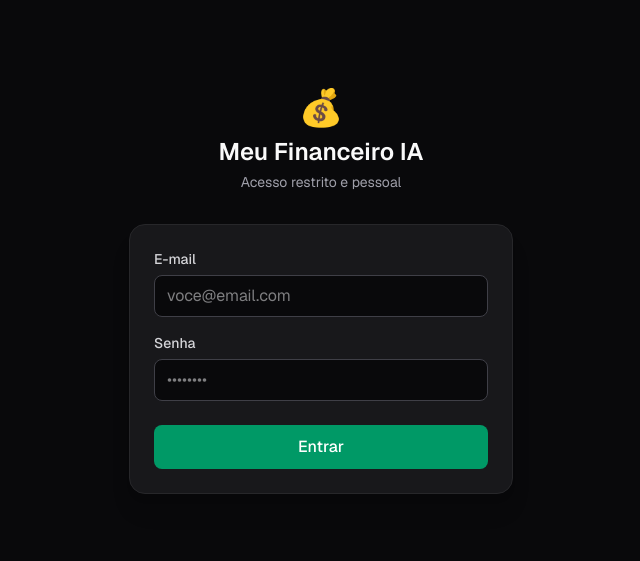
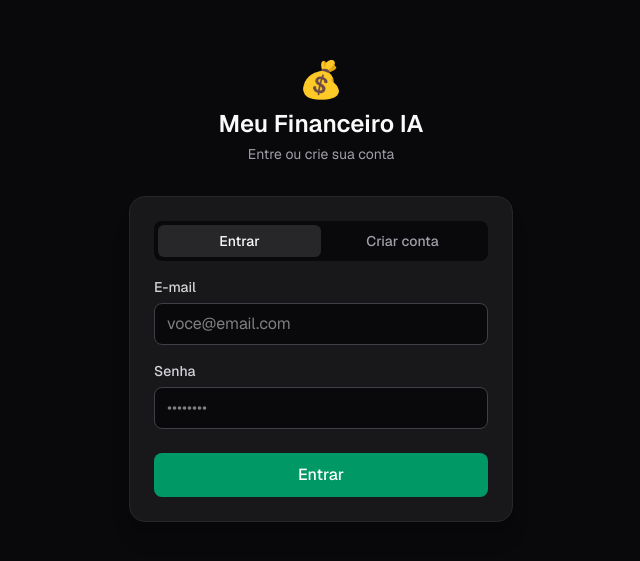
Before and after one commit to diegovirginio55-pixel/Meu-Financeiro-IA, a Next.js app: page /login in a window 1280 px wide. Shown: the part 109-670 px from the top of the page, without its empty margins (319-959 px from the left). Built offline with nearby package versions, Linux system fonts and the light colour scheme.

Commit message:
Adiciona criacao de conta na tela de login
Co-authored-by: Cursor <cursoragent@cursor.com>

```diff
--- a/app/login/page.tsx
+++ b/app/login/page.tsx
@@ -10,7 +10,7 @@ export default function LoginPage() {
             Meu Financeiro IA
           </h1>
           <p className="mt-1 text-sm text-zinc-400">
-            Acesso restrito e pessoal
+            Entre ou crie sua conta
           </p>
         </div>
         <LoginForm />
--- a/components/auth/LoginForm.tsx
+++ b/components/auth/LoginForm.tsx
@@ -4,40 +4,124 @@ import { useState } from "react";
 import { useRouter } from "next/navigation";
 import { createClient } from "@/lib/supabase/client";
 
+type Mode = "login" | "signup";
+
+function signupErrorMessage(message: string) {
+  const lower = message.toLowerCase();
+  if (lower.includes("already registered") || lower.includes("already been registered")) {
+    return "Este e-mail já tem uma conta. Entre com a senha.";
+  }
+  if (lower.includes("password")) {
+    return "A senha precisa ter pelo menos 6 caracteres.";
+  }
+  if (lower.includes("email")) {
+    return "E-mail inválido.";
+  }
+  return "Não foi possível criar a conta. Tente novamente.";
+}
+
 export default function LoginForm() {
   const router = useRouter();
+  const [mode, setMode] = useState<Mode>("login");
   const [email, setEmail] = useState("");
   const [password, setPassword] = useState("");
+  const [confirmPassword, setConfirmPassword] = useState("");
   const [error, setError] = useState<string | null>(null);
+  const [info, setInfo] = useState<string | null>(null);
   const [loading, setLoading] = useState(false);
+
+  function switchMode(next: Mode) {
+    setMode(next);
+    setError(null);
+    setInfo(null);
+    setConfirmPassword("");
+  }
 
   async function handleSubmit(e: React.FormEvent) {
     e.preventDefault();
     setError(null);
+    setInfo(null);
+
+    if (mode === "signup" && password !== confirmPassword) {
+      setError("As senhas não coincidem.");
+      return;
+    }
+
+    if (mode === "signup" && password.length < 6) {
+      setError("A senha precisa ter pelo menos 6 caracteres.");
+      return;
+    }
+
     setLoading(true);
+    const supabase = createClient();
 
-    const supabase = createClient();
-    const { error: signInError } = await supabase.auth.signInWithPassword({
+    if (mode === "login") {
+      const { error: signInError } = await supabase.auth.signInWithPassword({
+        email,
+        password,
+      });
+
+      setLoading(false);
+
+      if (signInError) {
+        setError("E-mail ou senha inválidos.");
+        return;
+      }
+
+      router.push("/dashboard");
+      router.refresh();
+      return;
+    }
+
+    const { data, error: signUpError } = await supabase.auth.signUp({
       email,
       password,
     });
 
     setLoading(false);
 
-    if (signInError) {
-      setError("E-mail ou senha inválidos.");
+    if (signUpError) {
+      setError(signupErrorMessage(signUpError.message));
       return;
     }
 
-    router.push("/dashboard");
-    router.refresh();
+    if (data.session) {
+      router.push("/dashboard");
+      router.refresh();
+      return;
+    }
+
+    setInfo("Conta criada. Se o e-mail de confirmação estiver ativo, abra o link enviado para entrar.");
   }
+
+  const isSignup = mode === "signup";
 
   return (
     <form
       onSubmit={handleSubmit}
       className="flex flex-col gap-4 rounded-2xl border border-zinc-800 bg-zinc-900 p-6 shadow-xl"
     >
+      <div className="flex rounded-lg bg-zinc-950 p-1">
+        <button
+          type="button"
+          onClick={() => switchMode("login")}
+          className={`flex-1 rounded-md px-3 py-1.5 text-sm font-medium transition-colors ${
+            !isSignup ? "bg-zinc-800 text-zinc-50" : "text-zinc-400 hover:text-zinc-200"
+          }`}
+        >
+          Entrar
+        </button>
+        <button
+          type="button"
+          onClick={() => switchMode("signup")}
+          className={`flex-1 rounded-md px-3 py-1.5 text-sm font-medium transition-colors ${
+            isSignup ? "bg-zinc-800 text-zinc-50" : "text-zinc-400 hover:text-zinc-200"
+          }`}
+        >
+          Criar conta
+        </button>
+      </div>
+
       <div className="flex flex-col gap-1.5">
         <label htmlFor="email" className="text-sm font-medium text-zinc-300">
           E-mail
@@ -46,6 +130,7 @@ export default function LoginForm() {
           id="email"
           type="email"
           required
+          autoComplete="email"
           value={email}
           onChange={(e) => setEmail(e.target.value)}
           className="rounded-lg border border-zinc-700 bg-zinc-950 px-3 py-2 text-zinc-100 outline-none focus:border-emerald-500"
@@ -53,31 +138,55 @@ export default function LoginForm() {
         />
       </div>
       <div className="flex flex-col gap-1.5">
-        <label
-          htmlFor="password"
-          className="text-sm font-medium text-zinc-300"
-        >
+        <label htmlFor="password" className="text-sm font-medium text-zinc-300">
           Senha
         </label>
         <input
           id="password"
           type="password"
           required
+          minLength={isSignup ? 6 : undefined}
+          autoComplete={isSignup ? "new-password" : "current-password"}
           value={password}
           onChange={(e) => setPassword(e.target.value)}
           className="rounded-lg border border-zinc-700 bg-zinc-950 px-3 py-2 text-zinc-100 outline-none focus:border-emerald-500"
           placeholder="••••••••"
         />
       </div>
+      {isSignup && (
+        <div className="flex flex-col gap-1.5">
+          <label htmlFor="confirm-password" className="text-sm font-medium text-zinc-300">
+            Confirmar senha
+          </label>
+          <input
+            id="confirm-password"
+            type="password"
+            required
+            minLength={6}
+            autoComplete="new-password"
+            value={confirmPassword}
+            onChange={(e) => setConfirmPassword(e.target.value)}
+            className="rounded-lg border border-zinc-700 bg-zinc-950 px-3 py-2 text-zinc-100 outline-none focus:border-emerald-500"
+            placeholder="••••••••"
+          />
+        </div>
+      )}
 
       {error && <p className="text-sm text-red-400">{error}</p>}
+      {info && <p className="text-sm text-emerald-400">{info}</p>}
 
       <button
         type="submit"
         disabled={loading}
         className="mt-2 rounded-lg bg-emerald-600 px-4 py-2.5 font-medium text-white transition-colors hover:bg-emerald-500 disabled:opacity-60"
       >
-        {loading ? "Entrando..." : "Entrar"}
+        {loading
+          ? isSignup
+            ? "Criando conta..."
+            : "Entrando..."
+          : isSignup
+            ? "Criar conta"
+            : "Entrar"}
       </button>
     </form>
   );
```
Also changed, not shown: 1 other file (tests, documents, lock files or other folders).
